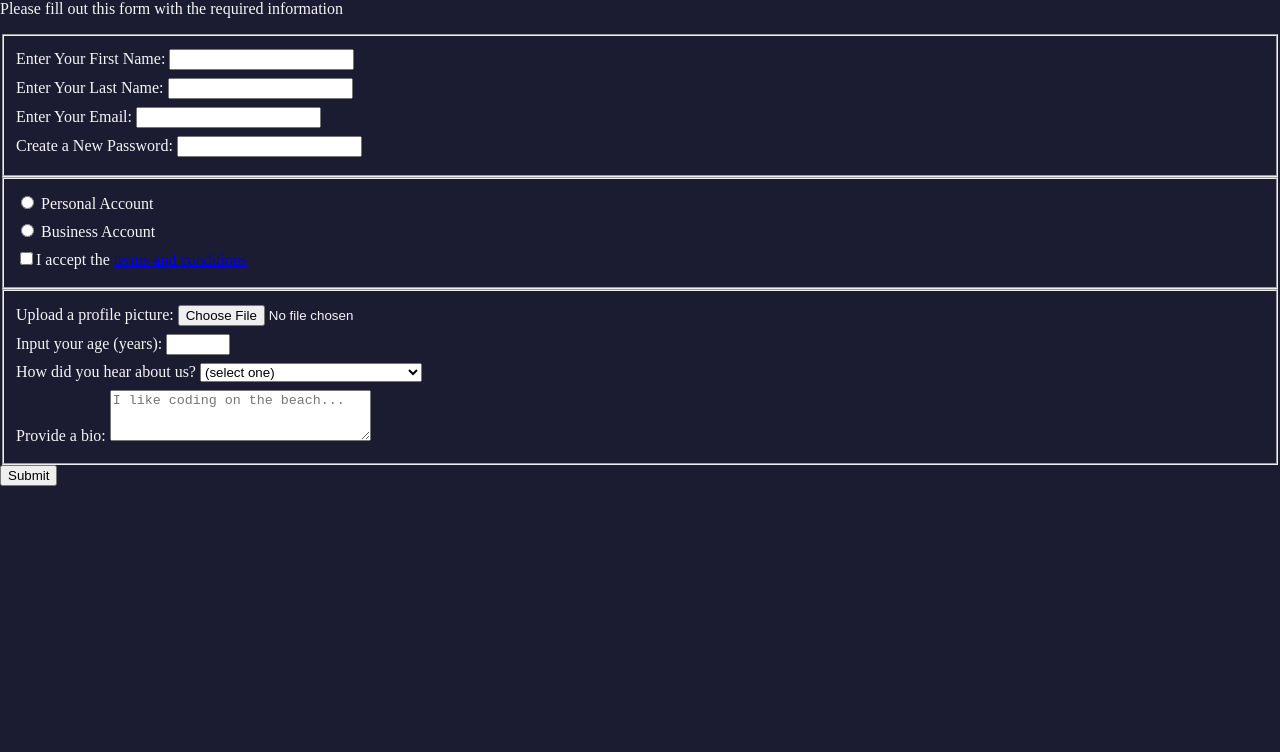
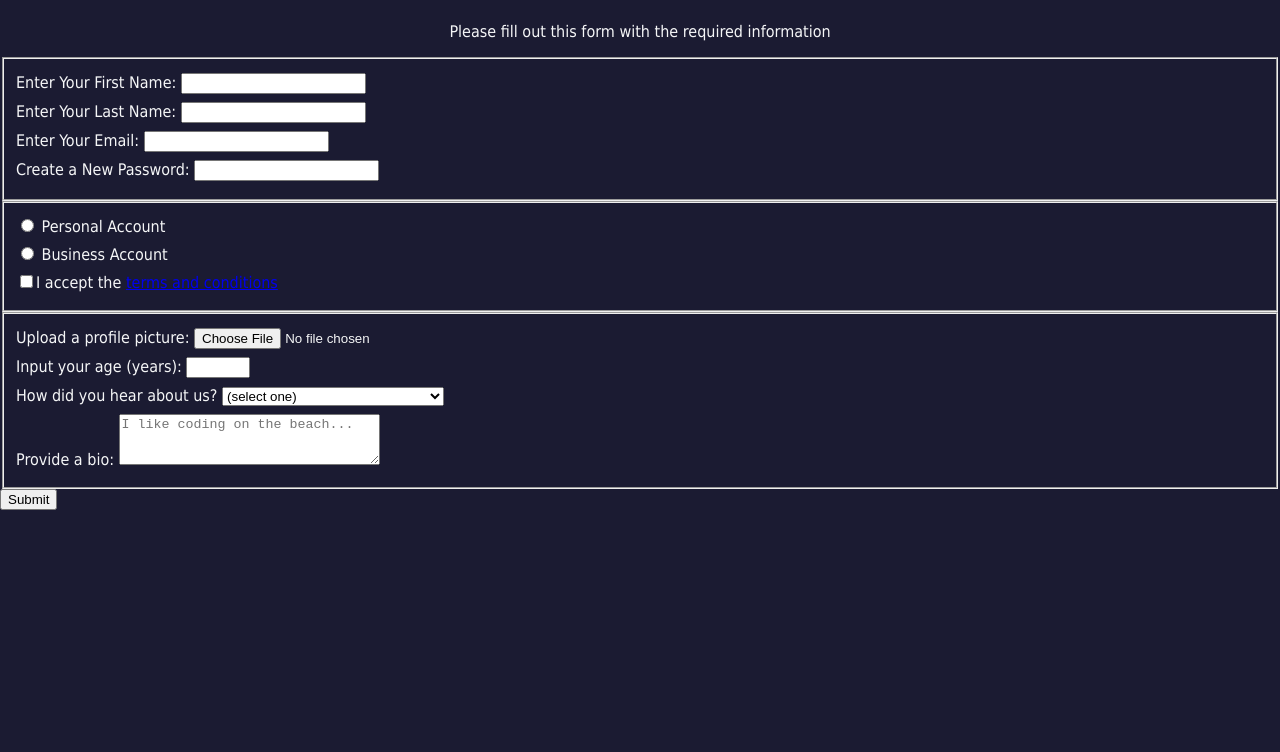
Before and after one commit to Abaljerind/registration-form, a plain HTML site: page index.html in a window 1280 px wide. Shown: the part 80-832 px from the top of the page. Drawn offline with Linux system fonts and the light colour scheme.

Commit message:
add font-family & size + centering h1 & p

```diff
--- a/style.css
+++ b/style.css
@@ -4,9 +4,17 @@ body {
   margin: 0;
   background-color: #1b1b32;
   color: #f5f6f7;
+  font-family: Tahoma;
+  font-size: 16px;
 }
 
 label {
   display: block;
   margin: 0.5rem 0;
 }
+
+h1,
+p {
+  text-align: center;
+  margin: 1em auto;
+}
```
